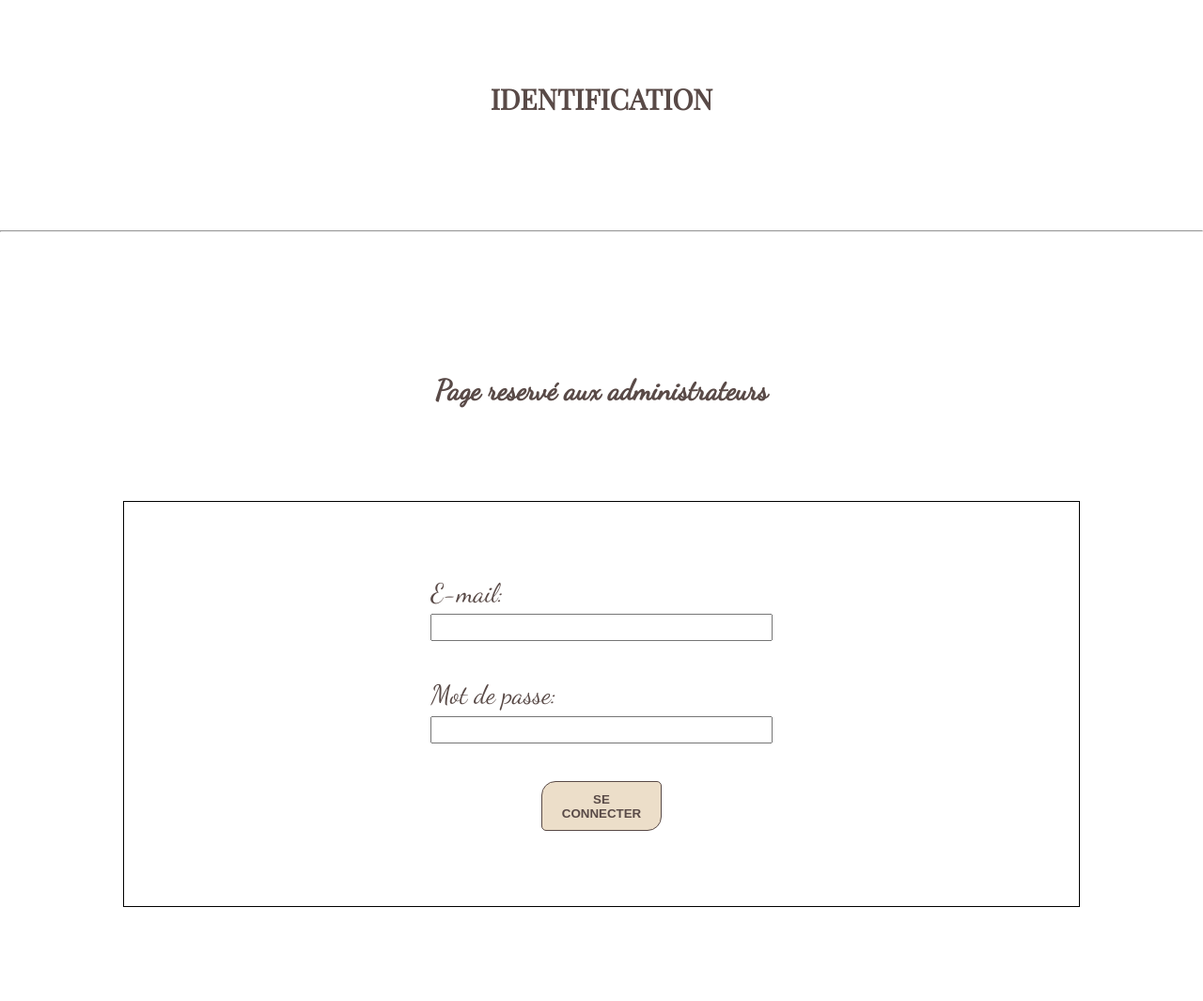
After one commit to Manaile/Projet_MaisonB, a PHP site: page /views/register.phtml in a window 1280 px wide. The commit adds this page. Shown: the whole page at 94% size. Run offline with PHP 8.4, Linux system fonts and the light colour scheme; some libraries are stand-ins or nearby versions.

Commit message:
create register.phtml

```diff
--- a/router/router.php
+++ b/router/router.php
@@ -8,10 +8,10 @@ error_reporting(E_ALL);
 //include_once('../controller/HomeController.php');
 //include_once('../controller/BakeryController.php');
 //include_once('../controller/PastryController.php');
-//include_once('../controller/PastryClassController.php');
+include_once('../controller/PastryClassController.php');
 //include_once('../controller/AboutUsController.php');
 //include_once('../controller/ContactUsController.php');
-include_once('../controller/legalDisclaimerController.php');
+//include_once('../controller/legalDisclaimerController.php');
 //include_once('../controller/error404Controller.php');
 
    class Router{
--- /dev/null
+++ b/views/register.phtml
@@ -0,0 +1,46 @@
+<!DOCTYPE html>
+<html lang="fr">
+<head>
+    <meta charset="UTF-8">
+    <meta name="description" content="Maison B, retrouver au sein de notre boulangerie/patisserie artisanale dans le 19eme arrondissement de Paris du bon pain, des pâtisseries savoureuses et des cours pour patisser comme un chef!">
+    <meta http-equiv="X-UA-Compatible" content="IE=edge">
+    <meta name="viewport" content="width=device-width, initial-scale=1.0">
+    <link rel="stylesheet" href="https://cdn.jsdelivr.net/npm/bootstrap-icons@1.8.1/font/bootstrap-icons.css">
+    <title>Maison B - Boulangerie/Patisserie Artisanale</title>
+
+    <link rel="preconnect" href="https://fonts.googleapis.com">
+    <link rel="preconnect" href="https://fonts.gstatic.com" crossorigin>
+    <link href="https://fonts.googleapis.com/css2?family=Dancing+Script&family=Playfair+Display&display=swap" rel="stylesheet">
+
+    <script src="https://cdnjs.cloudflare.com/ajax/libs/jquery/3.6.0/jquery.min.js"></script>
+
+    <link rel="stylesheet" href="https://cdnjs.cloudflare.com/ajax/libs/slick-carousel/1.9.0/slick.min.css" integrity="sha256-UK1EiopXIL+KVhfbFa8xrmAWPeBjMVdvYMYkTAEv/HI=" crossorigin="anonymous" />
+    <link rel="stylesheet" href="https://cdnjs.cloudflare.com/ajax/libs/slick-carousel/1.9.0/slick-theme.min.css" integrity="sha256-4hqlsNP9KM6+2eA8VUT0kk4RsMRTeS7QGHIM+MZ5sLY=" crossorigin="anonymous" />
+    <script src="https://cdnjs.cloudflare.com/ajax/libs/slick-carousel/1.9.0/slick.min.js" integrity="sha256-NXRS8qVcmZ3dOv3LziwznUHPegFhPZ1F/4inU7uC8h0=" crossorigin="anonymous"></script>
+
+    <link rel="stylesheet" href="../src/style.css">
+</head>
+<section class="banner">
+            <h2>IDENTIFICATION</h2>
+</section>
+<hr>
+<section class="article2">
+    <div>
+        <h3>Page reservé aux administrateurs</h3>
+    </div>
+</section>
+<section class="contactUs">
+    <form action="?action=register" method="POST">
+        <div>
+            <label for="email">E-mail:</label>
+            <input type="email" id="email" name="email" required="required">
+        </div>
+        <div>
+            <label for="password">Mot de passe:</label>
+            <input type="password" id="password" name="password" required>
+        </div>
+        <div>
+            <button type="submit">SE CONNECTER</button>
+        </div>
+    </form>
+</section>
```
